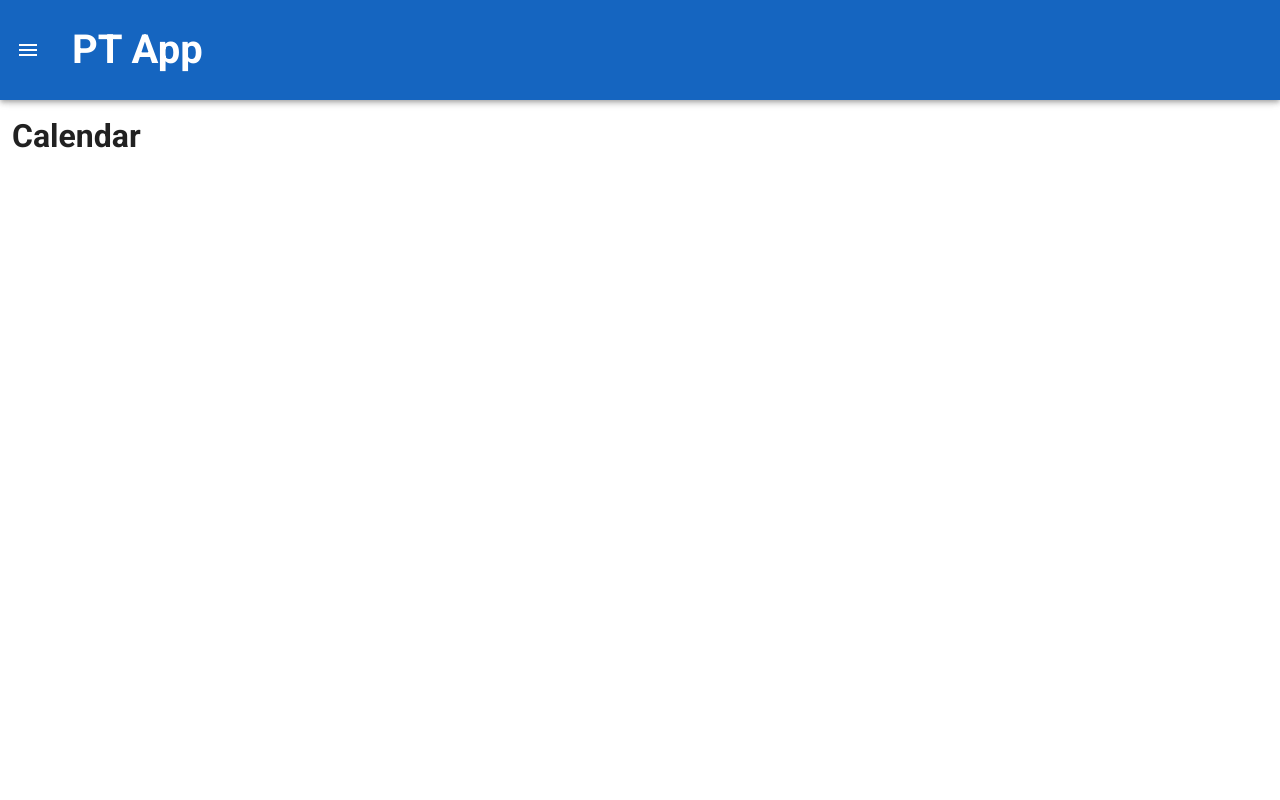
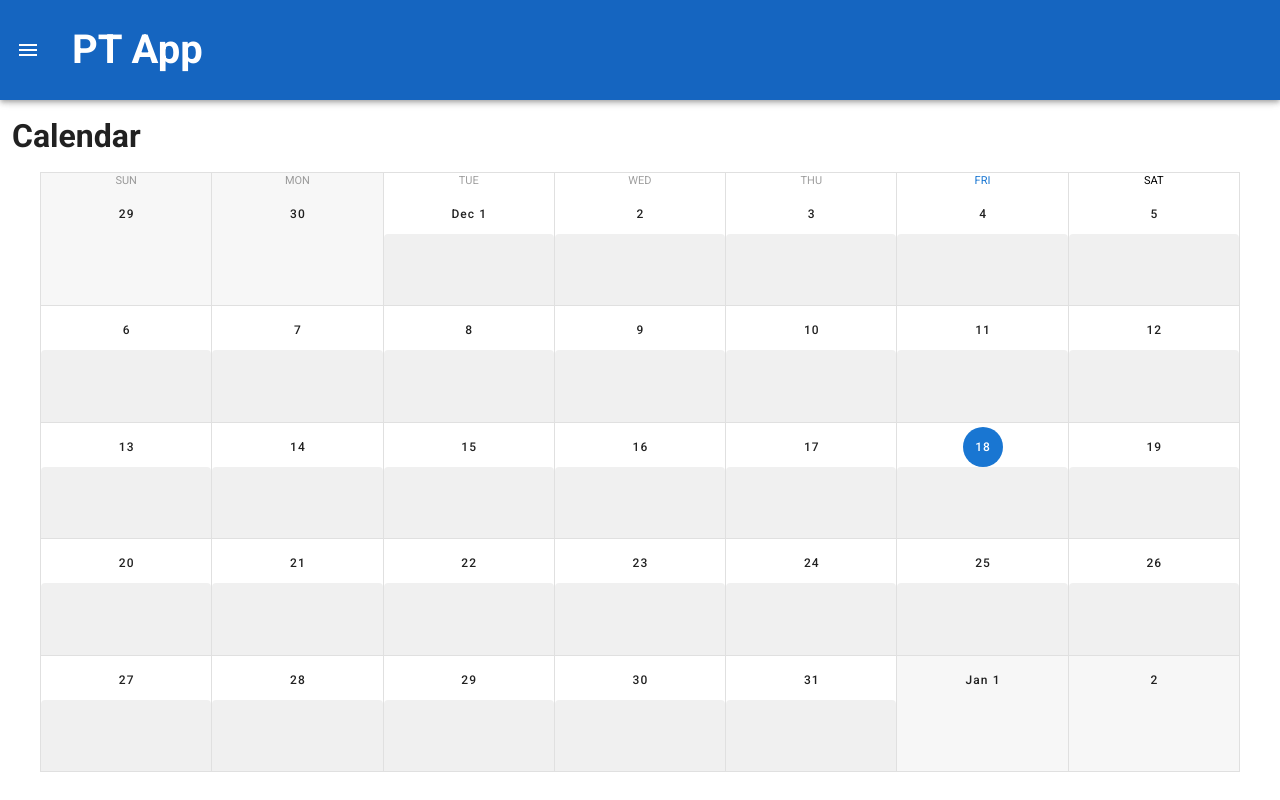
Before and after one commit to brycenamorozo/PT_App, a Vue app: page /calendar in a window 1280 px wide. Built offline with nearby package versions, Linux system fonts and the light colour scheme.

Commit message:
Added calendar with text areas

```diff
--- a/src/views/Calendar.vue
+++ b/src/views/Calendar.vue
@@ -2,6 +2,26 @@
   <div>
     <Navbar/>
     <h1 class="ma-3">Calendar</h1>
+    <v-row>
+    <v-col>
+      <v-sheet height="600" class="mx-10">
+        <v-calendar :now="today" :value="today" color="primary">
+          <template v-slot:day="{ date }">
+            <v-row class="fill-height">
+              <template v-if="tracked[date]">
+                <v-container>
+                  <v-textarea
+                    filled auto-grow
+                    class="caption font-weight-light"
+                  ></v-textarea>
+                </v-container>
+              </template>
+            </v-row>
+          </template>
+        </v-calendar>
+      </v-sheet>
+    </v-col>
+    </v-row>
   </div>
 </template>
 
@@ -16,7 +36,20 @@ export default {
    },
 
     data: () => ({
-        //
+      today: '2020-12-18',
+      tracked: {
+        '2020-12-31': [],
+        '2020-12-30': [], '2020-12-29': [], '2020-12-28': [],
+        '2020-12-27': [], '2020-12-26': [], '2020-12-25': [],
+        '2020-12-24': [], '2020-12-23': [], '2020-12-22': [],
+        '2020-12-21': [], '2020-12-20': [], '2020-12-19': [],
+        '2020-12-18': [], '2020-12-17': [], '2020-12-16': [],
+        '2020-12-15': [], '2020-12-14': [], '2020-12-13': [],
+        '2020-12-12': [], '2020-12-11': [], '2020-12-10': [],
+        '2020-12-09': [], '2020-12-08': [], '2020-12-07': [],
+        '2020-12-06': [], '2020-12-05': [], '2020-12-04': [],
+        '2020-12-03': [], '2020-12-02': [], '2020-12-01': [],
+      },
     }),
 }
 </script>
```
